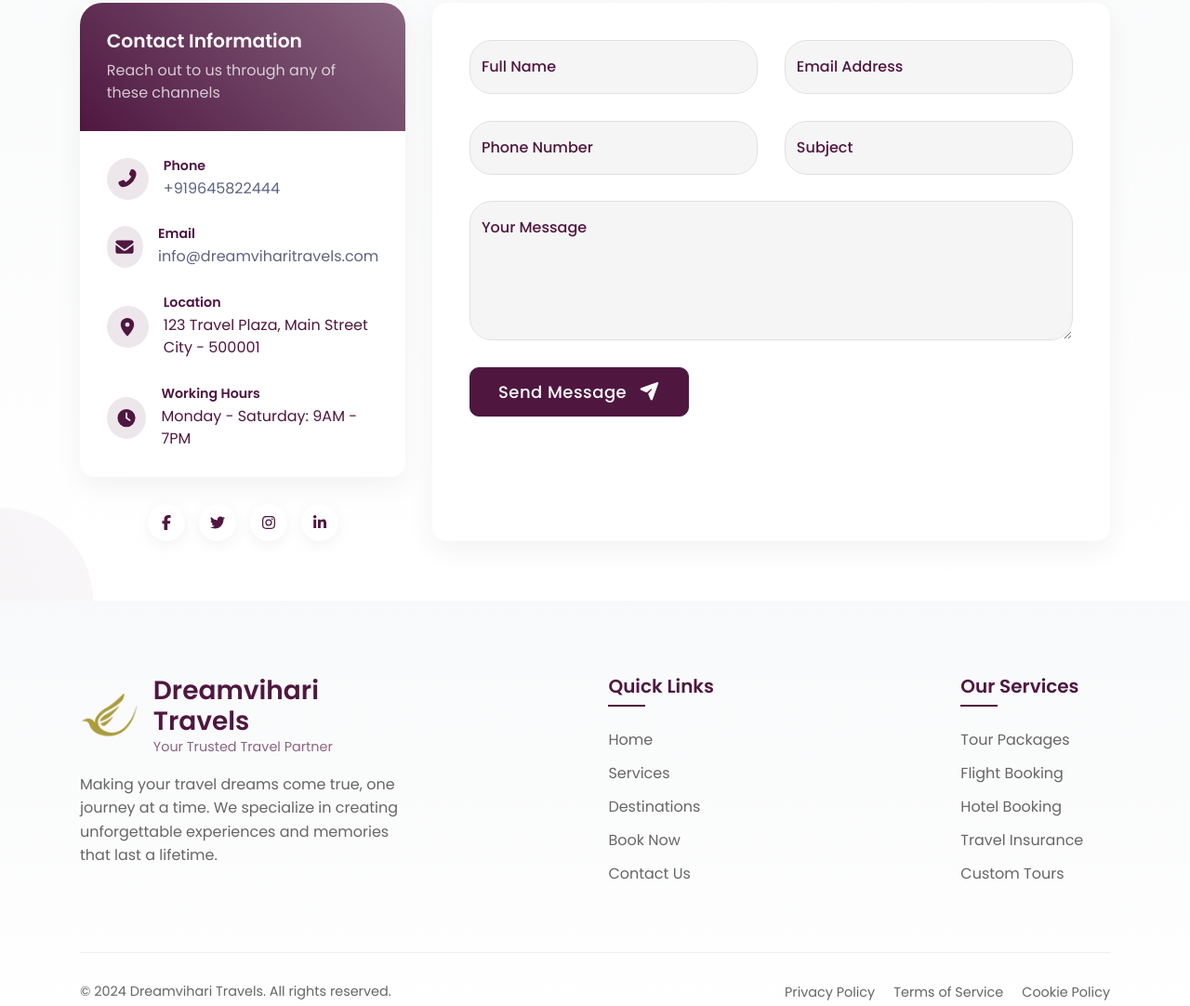
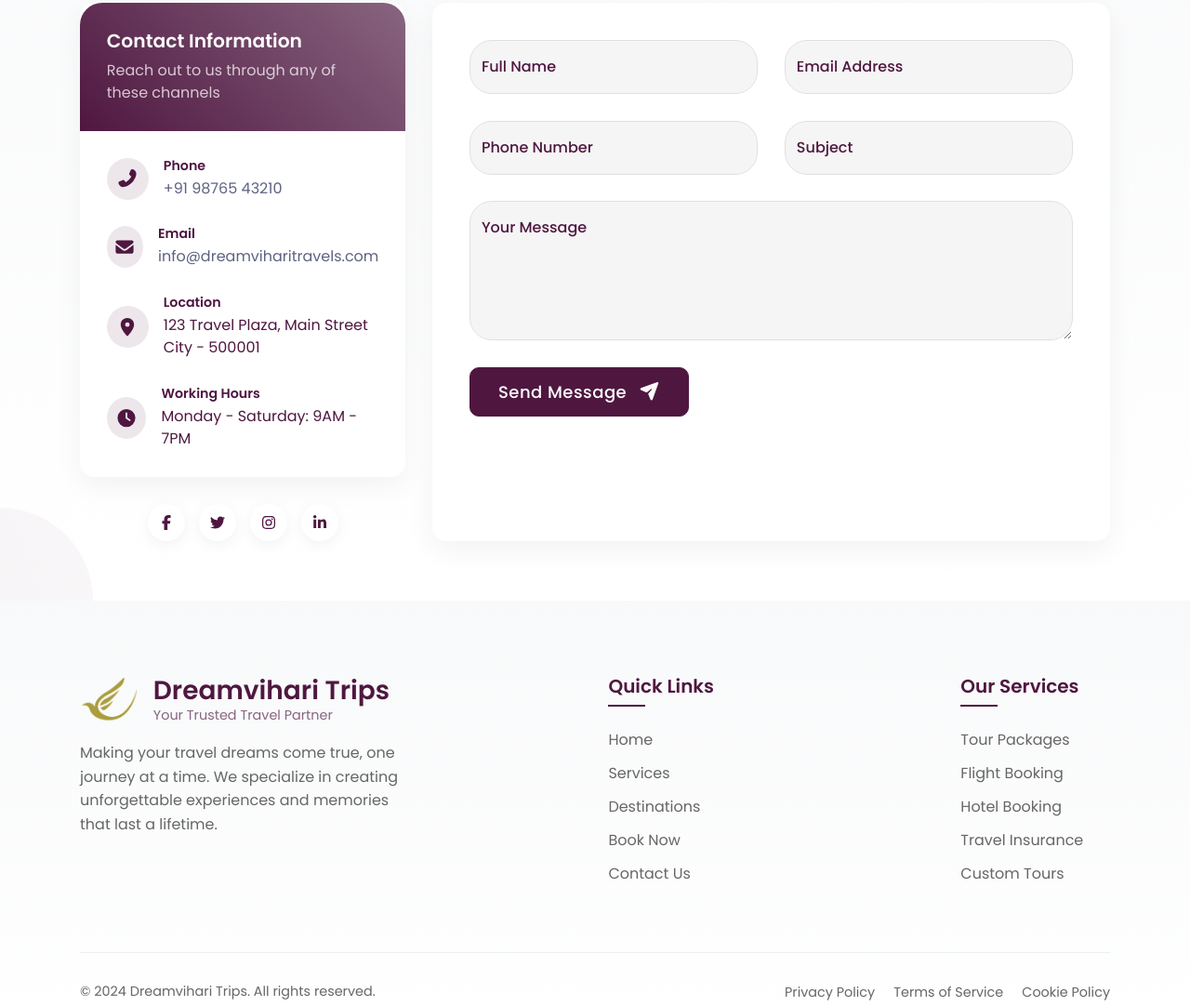
Before and after one commit to Code-cave-media/dreamvihari, a plain HTML site: page index.html in a window 1280 px wide. Shown: the part 4996-6078 px from the top of the page at 93% size. Drawn offline with Linux system fonts and the light colour scheme; a web font is replaced by a local one.

Commit message:
Changed the company name

```diff
--- a/index.html
+++ b/index.html
@@ -8,22 +8,22 @@
     <!-- Updated meta tags for SEO -->
     <meta
       name="description"
-      content="Dreamvihari Travels - Your trusted travel partner for unforgettable journeys. Book flights, hotels, and complete tour packages worldwide."
+      content="Dreamvihari Trips - Your trusted travel partner for unforgettable journeys. Book flights, hotels, and complete tour packages worldwide."
     />
     <meta
       name="keywords"
-      content="Dreamvihari Travels, travel agency, tour packages, flight booking, hotel booking, international travel, domestic travel"
+      content="Dreamvihari Trips, travel agency, tour packages, flight booking, hotel booking, international travel, domestic travel"
     />
-    <meta name="author" content="Dreamvihari Travels" />
+    <meta name="author" content="Dreamvihari Trips" />
 
     <!-- Social Media Meta Tags -->
     <meta
       property="og:title"
-      content="Dreamvihari Travels - Your Journey Begins Here"
+      content="Dreamvihari Trips - Your Journey Begins Here"
     />
     <meta
       property="og:description"
-      content="Book your dream vacation with Dreamvihari Travels. Explore our wide range of travel packages and services."
+      content="Book your dream vacation with Dreamvihari Trips. Explore our wide range of travel packages and services."
     />
     <meta property="og:image" content="assets/img/logo.png" />
     <meta property="og:url" content="https://www.dreamviharitravels.com" />
@@ -31,7 +31,7 @@
     <!-- ===============================================-->
     <!--    Document Title-->
     <!-- ===============================================-->
-    <title>Dreamvihari Travels | Your Trusted Travel Partner</title>
+    <title>Dreamvihari Trips | Your Trusted Travel Partner</title>
 
     <!-- ===============================================-->
     <!--    Favicons-->
@@ -1723,7 +1723,7 @@
       <nav class="navbar navbar-expand-lg fixed-top custom-navbar">
         <div class="container">
           <a class="navbar-brand" href="index.html">
-            <img src="assets/img/logo.png" alt="Dreamvihari Travels Logo" />
+            <img src="assets/img/logo.png" alt="Dreamvihari Trips Logo" />
             <span class="brand-text d-none d-sm-inline">Dreamvihari</span>
           </a>
           <button
@@ -2724,7 +2724,7 @@
                         <a
                           href="tel:+919876543210"
                           class="text-body text-decoration-none"
-                          >+919645822444</a
+                          >+91 98765 43210</a
                         >
                       </div>
                     </div>
@@ -2879,12 +2879,12 @@
                   <div class="d-flex align-items-center mb-3">
                     <img
                       src="assets/img/logo.png"
-                      alt="Dreamvihari Travels Logo"
+                      alt="Dreamvihari Trips Logo"
                       height="50"
                       class="me-3"
                     />
                     <div>
-                      <h3 class="brand-title mb-0">Dreamvihari Travels</h3>
+                      <h3 class="brand-title mb-0">Dreamvihari Trips</h3>
                       <p class="brand-tagline mb-0">
                         Your Trusted Travel Partner
                       </p>
@@ -2928,7 +2928,7 @@
               <div class="row align-items-center">
                 <div class="col-md-6">
                   <p class="copyright mb-0">
-                    © 2024 Dreamvihari Travels. All rights reserved.
+                    © 2024 Dreamvihari Trips. All rights reserved.
                   </p>
                 </div>
                 <div class="col-md-6">
```
